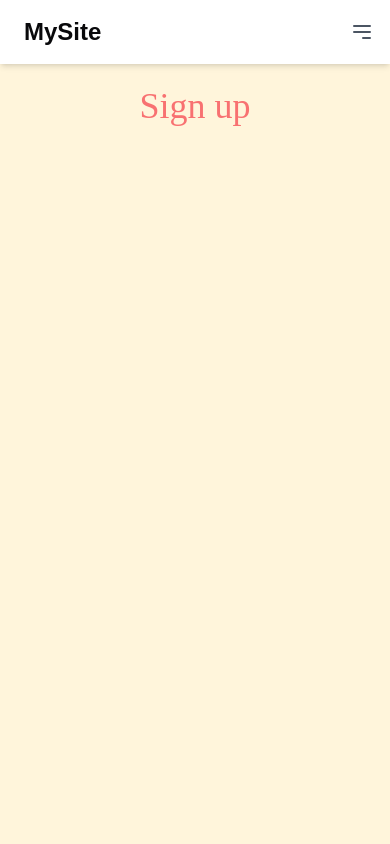
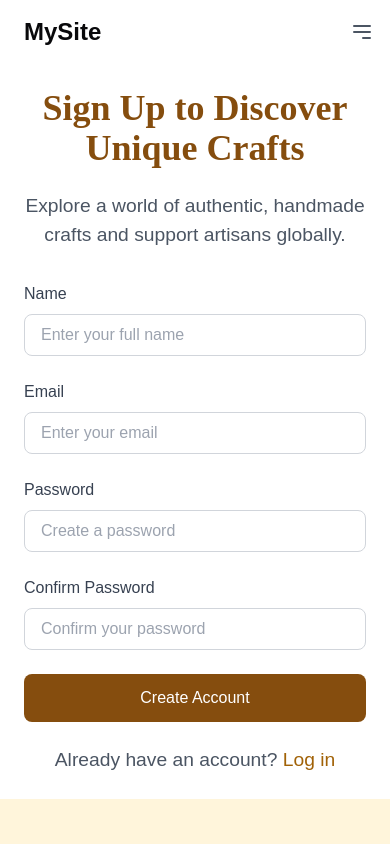
Before and after one commit to johnwalle/Ethiopian-Artistry, a Next.js app: page /signup in a window 390 px wide. Shown: the top 844 px of the page. Built offline with nearby package versions, Linux system fonts and the light colour scheme.

Commit message:
auth pages added

```diff
--- /dev/null
+++ b/src/app/(auth)/forgot-password/page.tsx
@@ -0,0 +1,53 @@
+import React from 'react';
+
+const ForgotPassword = () => {
+  return (
+    <div className="min-h-screen flex justify-center items-center flex-col md:flex-row">
+
+
+      {/* Right Form Section */}
+      <div className="w-full md:w-1/2 flex justify-center items-center p-6 md:p-12 bg-white">
+        <div className="w-full max-w-md">
+          <h1 className="text-4xl font-bold text-yellow-800 text-center mb-6">
+            Forgot Your Password?
+          </h1>
+          <p className="text-center text-gray-600 mb-8">
+            Enter your email below and we’ll send you instructions to reset your password.
+          </p>
+
+          {/* Forgot Password Form */}
+          <form className="space-y-6">
+            <div>
+              <label className="block text-gray-700 font-medium mb-2" htmlFor="email">
+                Email
+              </label>
+              <input
+                type="email"
+                id="email"
+                className="w-full border border-gray-300 px-4 py-2 rounded-lg focus:ring-yellow-500 focus:border-yellow-500"
+                placeholder="Enter your email"
+                required
+              />
+            </div>
+
+            <button
+              type="submit"
+              className="w-full bg-yellow-800 text-white py-3 rounded-lg hover:bg-yellow-700 transition duration-200"
+            >
+              Send Reset Instructions
+            </button>
+          </form>
+
+          <p className="text-center text-gray-600 mt-6">
+            Remembered your password?{' '}
+            <a href="/signin" className="text-yellow-700 font-medium hover:underline">
+              Log in
+            </a>
+          </p>
+        </div>
+      </div>
+    </div>
+  );
+};
+
+export default ForgotPassword;
--- a/src/app/(auth)/signin/page.tsx
+++ b/src/app/(auth)/signin/page.tsx
@@ -1,7 +1,80 @@
-export default function Login() {
-    return (
-      <div className="grid grid-rows-[20px_1fr_20px] items-center justify-items-center min-h-screen p-8 pb-20 gap-16 sm:p-20 font-[family-name:var(--font-geist-sans)]">
-        <h1 className="text-red-400 text-4xl">Login</h1>
+import React from 'react';
+
+const Login = () => {
+  return (
+    <div className="min-h-screen flex flex-col md:flex-row">
+      {/* Left Image Section - Hidden on small screens */}
+      <div className="md:w-1/2 flex justify-center items-center bg-gradient-to-b from-yellow-50 to-yellow-200">
+        {/* <img
+          src="https://cdn.gamma.app/m3rdunp6aj4a2ph/generated-images/-pnWGG6HoRihzcI_ywwk-.jpg" // Change to a cultural image
+          alt="Cultural Art"
+          className="hidden md:block object-cover h-full w-full md:w-5/6"
+        /> */}
       </div>
-    );
-  }
+
+      {/* Right Form Section */}
+      <div className="w-full md:w-1/2 flex justify-center items-center p-6 md:p-12 bg-white">
+        <div className="w-full max-w-md">
+          <h1 className="text-4xl font-bold text-yellow-800 text-center mb-6">
+            Welcome Back!
+          </h1>
+          <p className="text-center text-gray-600 mb-8">
+            Log in to continue exploring unique and handmade crafts.
+          </p>
+
+          {/* Login Form */}
+          <form className="space-y-6">
+            <div>
+              <label className="block text-gray-700 font-medium mb-2" htmlFor="email">
+                Email
+              </label>
+              <input
+                type="email"
+                id="email"
+                className="w-full border border-gray-300 px-4 py-2 rounded-lg focus:ring-yellow-500 focus:border-yellow-500"
+                placeholder="Enter your email"
+                required
+              />
+            </div>
+
+            <div>
+              <label className="block text-gray-700 font-medium mb-2" htmlFor="password">
+                Password
+              </label>
+              <input
+                type="password"
+                id="password"
+                className="w-full border border-gray-300 px-4 py-2 rounded-lg focus:ring-yellow-500 focus:border-yellow-500"
+                placeholder="Enter your password"
+                required
+              />
+            </div>
+
+            {/* Forgot Password Link */}
+            <div className="flex justify-end">
+              <a href="/forgot-password" className="text-yellow-700 hover:underline text-sm">
+                Forgot Password?
+              </a>
+            </div>
+
+            <button
+              type="submit"
+              className="w-full bg-yellow-800 text-white py-3 rounded-lg hover:bg-yellow-700 transition duration-200"
+            >
+              Log In
+            </button>
+          </form>
+
+          <p className="text-center text-gray-600 mt-6">
+            Don’t have an account?{' '}
+            <a href="/signup" className="text-yellow-700 font-medium hover:underline">
+              Sign up
+            </a>
+          </p>
+        </div>
+      </div>
+    </div>
+  );
+};
+
+export default Login;
--- a/src/app/(auth)/signup/page.tsx
+++ b/src/app/(auth)/signup/page.tsx
@@ -1,7 +1,100 @@
-export default function Signup() {
-    return (
-      <div className="grid grid-rows-[20px_1fr_20px] items-center justify-items-center min-h-screen p-8 pb-20 gap-16 sm:p-20 font-[family-name:var(--font-geist-sans)]">
-        <h1 className="text-red-400 text-4xl">Sign up</h1>
+import React from 'react';
+
+const SignUp = () => {
+  return (
+    <div className="min-h-screen flex flex-col md:flex-row">
+      {/* Left Image Section */}
+      <div className="md:w-1/2 flex justify-center items-center bg-gradient-to-b from-yellow-50 to-yellow-200">
+        <img
+          src="https://cdn.gamma.app/m3rdunp6aj4a2ph/generated-images/-pnWGG6HoRihzcI_ywwk-.jpg" // Change to a cultural image
+          alt="Cultural Art"
+          className="hidden md:block object-cover h-full w-full md:w-5/6"
+        />
       </div>
-    );
-  }
+
+
+      {/* Right Form Section */}
+      <div className="md:w-1/2 flex justify-center items-center p-6 md:p-12 bg-white">
+        <div className="w-full max-w-md">
+          <h1 className="text-4xl font-bold text-yellow-800 text-center mb-6">
+            Sign Up to Discover Unique Crafts
+          </h1>
+          <p className="text-center text-gray-600 mb-8">
+            Explore a world of authentic, handmade crafts and support artisans globally.
+          </p>
+
+          {/* Sign Up Form */}
+          <form className="space-y-6">
+            <div>
+              <label className="block text-gray-700 font-medium mb-2" htmlFor="name">
+                Name
+              </label>
+              <input
+                type="text"
+                id="name"
+                className="w-full border border-gray-300 px-4 py-2 rounded-lg focus:ring-yellow-500 focus:border-yellow-500"
+                placeholder="Enter your full name"
+                required
+              />
+            </div>
+
+            <div>
+              <label className="block text-gray-700 font-medium mb-2" htmlFor="email">
+                Email
+              </label>
+              <input
+                type="email"
+                id="email"
+                className="w-full border border-gray-300 px-4 py-2 rounded-lg focus:ring-yellow-500 focus:border-yellow-500"
+                placeholder="Enter your email"
+                required
+              />
+            </div>
+
+            <div>
+              <label className="block text-gray-700 font-medium mb-2" htmlFor="password">
+                Password
+              </label>
+              <input
+                type="password"
+                id="password"
+                className="w-full border border-gray-300 px-4 py-2 rounded-lg focus:ring-yellow-500 focus:border-yellow-500"
+                placeholder="Create a password"
+                required
+              />
+            </div>
+
+            <div>
+              <label className="block text-gray-700 font-medium mb-2" htmlFor="confirmPassword">
+                Confirm Password
+              </label>
+              <input
+                type="password"
+                id="confirmPassword"
+                className="w-full border border-gray-300 px-4 py-2 rounded-lg focus:ring-yellow-500 focus:border-yellow-500"
+                placeholder="Confirm your password"
+                required
+              />
+            </div>
+
+            <button
+              type="submit"
+              className="w-full bg-yellow-800 text-white py-3 rounded-lg hover:bg-yellow-700 transition duration-200"
+            >
+              Create Account
+            </button>
+          </form>
+
+          <p className="text-center text-gray-600 mt-6">
+            Already have an account?{' '}
+            <a href="/signin" className="text-yellow-700 font-medium hover:underline">
+              Log in
+            </a>
+          </p>
+        </div>
+      </div>
+    </div>
+  );
+};
+
+export default SignUp;
```
